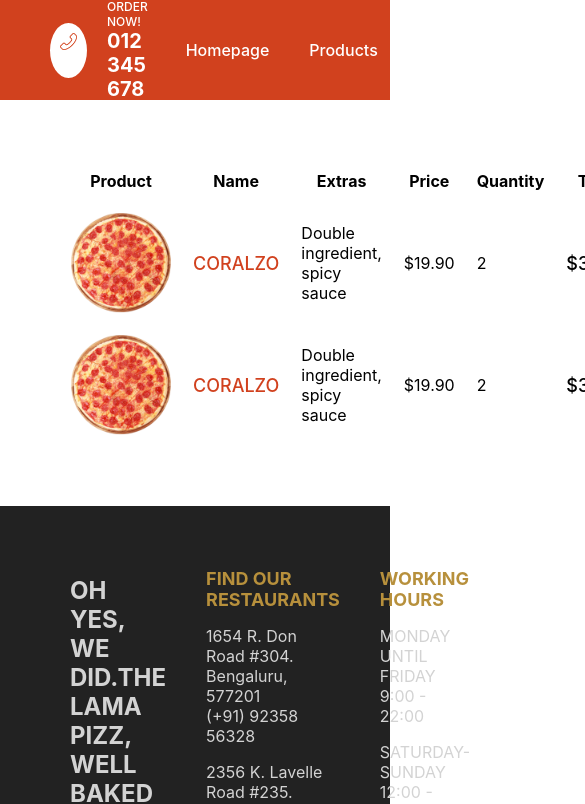
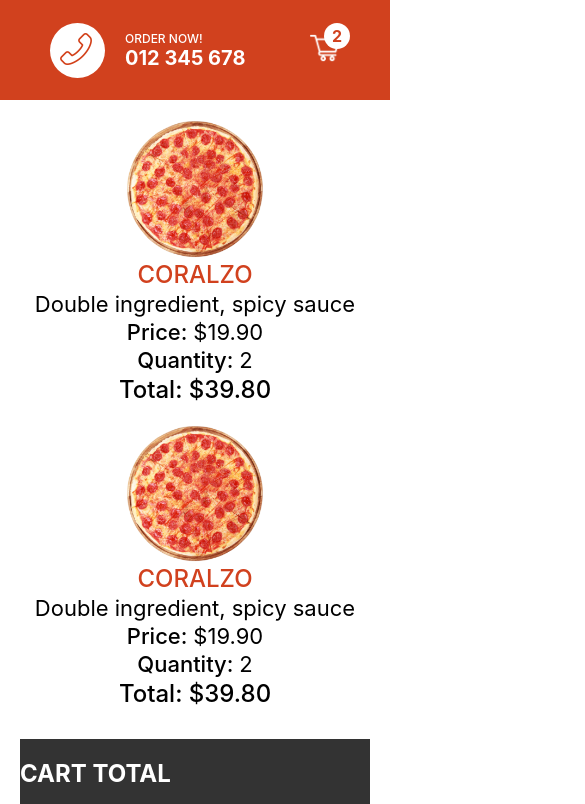
Before and after one commit to SandeepMS07/food-app, a Next.js app: page /Cart in a window 390 px wide. Shown: the top 804 px of the page, 585 px wide, since content can reach past the window. Built offline with nearby package versions, Linux system fonts and the light colour scheme.

Commit message:
responsive design using next.js

```diff
--- a/components/PizzaCard.jsx
+++ b/components/PizzaCard.jsx
@@ -5,7 +5,7 @@
 const PizzaCard = () => {
   return (
     <div className={styles.container}>
-      <Image src="/img/pizza.png" alt="" width="500" height="500" />
+      <Image src="/img/pizza.png" alt="" width="300" height="300" />
       <h1 className={styles.title}>FIORI DI ZUCCA</h1>
       <span className={styles.price}>$19.90</span>
       <p className={styles.desc}>
--- a/pages/Cart.jsx
+++ b/pages/Cart.jsx
@@ -8,7 +8,8 @@
     <div className={styles.container}>
       <div className={styles.left}>
         <table className={styles.table}>
-          <tr className={styles.tr}>
+          <tbody>
+            <tr className={styles.trTitle}>
               <th>Product</th>
               <th>Name</th>
               <th>Extras</th>
@@ -16,7 +17,7 @@
               <th>Quantity</th>
               <th>Total</th>
             </tr>
-          <tr>
+            <tr className={styles.tr}>
               <td>
                 <div className={styles.imgContainer}>
                   <Image
@@ -45,7 +46,7 @@
                 <span className={styles.total}>$39.80</span>
               </td>
             </tr>
-          <tr>
+            <tr className={styles.tr}>
               <td>
                 <div className={styles.imgContainer}>
                   <Image
@@ -74,7 +75,7 @@
                 <span className={styles.total}>$39.80</span>
               </td>
             </tr>
-
+          </tbody>
         </table>
       </div>
 
--- a/styles/Cart.module.css
+++ b/styles/Cart.module.css
@@ -8,6 +8,8 @@
 }
 .right {
   flex: 1;
+  /* margin-top: 20px;
+  margin-right: 20px; */
 }
 
 .imgContainer {
@@ -24,28 +26,83 @@
   color: #d1411e;
   font-size: 18px;
 }
-.total{
+.total {
   font-weight: 500;
   font-size: 18px;
 }
-.wrapper{
+.wrapper {
   width: 90%;
   max-height: 300px;
   background-color: #333;
-    padding: 50px;
-    padding-top: 10px;
+  padding: 37px;
+  margin-top: 10px;
   display: flex;
   flex-direction: column;
   justify-content: space-between;
   color: white;
 }
-.totalTextTitle{
+.totalTextTitle {
   margin-right: 10px;
 }
-.button{
+.button {
   height: 30px;
   color: #d1411e;
   font-weight: bold;
   cursor: pointer;
   margin-top: 20px;
 }
+
+@media screen and (max-width: 480px) {
+  .container {
+    flex-direction: column;
+    padding: 20px;
+  }
+
+  .table {
+    display: flex;
+    flex-direction: column;
+    align-items: center;
+    justify-content: center;
+  }
+
+  .trTitle {
+    display: none;
+  }
+
+  .tr {
+    display: flex;
+    flex-direction: column;
+    align-items: center;
+    justify-content: center;
+    margin-bottom: 20px;
+  }
+  .imgContainer {
+    width: 35vw;
+    height: 35vw;
+  }
+  .name,
+  .total {
+    font-size: 24px;
+  }
+  .extras,
+  .price,
+  .quantity {
+    font-size: 22px;
+  }
+  .price::before {
+    content: "Price: ";
+    font-weight: 500;
+  }
+  .quantity::before {
+    content: "Quantity: ";
+    font-weight: 500;
+  }
+  .total::before {
+    content: "Total: ";
+    font-weight: 500;
+  }
+  .wrapper {
+    padding: 0px;
+    width: 100%;
+  }
+}
--- a/styles/Featured.module.css
+++ b/styles/Featured.module.css
@@ -2,6 +2,7 @@
     height: calc(100vh - 100px);
     background-color: #d1411e;
     overflow: hidden;
+    position: relative;
 }
 .arrowContainer{
    position: absolute;
@@ -26,3 +27,9 @@
     height: 100%;
     position: relative;
 }
+
+@media screen and (max-width: 480px) {
+    .container{
+        height: 50vh;
+    }
+}
--- a/styles/Footer.module.css
+++ b/styles/Footer.module.css
@@ -1,30 +1,49 @@
-.container{
+.container {
   height: calc(100vh - 100px);
   background-color: #222;
   display: flex;
 }
-.item{
+.item {
   flex: 1;
   position: relative;
   display: flex;
 }
-.item:last-child{
-    flex:2;
+.item:last-child {
+  flex: 2;
   padding: 50px;
   justify-content: space-between;
 }
-.card{
+.card {
   flex: 1;
   padding: 0 20px;
 }
-.title{
+.motto {
+  color: rgb(211, 211, 211);
+}
+.title {
   font-size: 18px;
   color: #b7903c;
 }
 
-.text{
+.text {
   color: lightgray;
 }
-.motto{
-    color: rgb(211, 211, 211);
+
+@media screen and (max-width: 480px) {
+  .container {
+    height: auto;
+    text-align: center;
   }
+  .item:first-child {
+    display: none;
+  }
+  .item {
+    flex-direction: column;
+  }
+  .title {
+    font-size: 30px;
+  }
+  .text {
+    font-size: 18px;
+  }
+}
--- a/styles/Navbar.module.css
+++ b/styles/Navbar.module.css
@@ -74,3 +74,13 @@
   font-weight: bold;
   color: #d1411e;
 }
+
+@media screen and (max-width: 480px) {
+  .item:nth-child(2) {
+    display: none;
+  }
+
+  .item:nth-child(1) {
+    flex: 3;
+  }
+}
--- /dev/null
+++ b/styles/Orders.module.css
@@ -0,0 +1,126 @@
+.container {
+  padding: 50px;
+  display: flex;
+}
+
+.left {
+  flex: 2;
+}
+
+.table {
+  width: 100%;
+  text-align: left;
+  margin-bottom: 50px;
+}
+
+.row:last-child {
+  width: 80%;
+  display: flex;
+  justify-content: space-between;
+}
+
+.done {
+  display: flex;
+  flex-direction: column;
+  align-items: center;
+}
+.inProgress {
+  display: flex;
+  flex-direction: column;
+  align-items: center;
+  animation: inProgress 1s ease infinite alternate;
+}
+@keyframes inProgress {
+  from {
+    opacity: 0;
+  }
+  to {
+    opacity: 1;
+  }
+}
+
+.undone {
+  display: flex;
+  flex-direction: column;
+  align-items: center;
+  opacity: 0.3;
+}
+
+.undone .checkedIcon,
+.inProgress .checkedIcon {
+  display: none;
+}
+
+.right {
+  flex: 1;
+}
+.wrapper {
+  width: 90%;
+  max-height: 300px;
+  background-color: #333;
+  padding: 37px;
+  margin-top: 10px;
+  display: flex;
+  flex-direction: column;
+  justify-content: space-between;
+  color: white;
+}
+.totalTextTitle {
+  margin-right: 10px;
+}
+.button {
+  background-color: white;
+  height: 30px;
+  color: teal;
+  font-weight: bold;
+  margin-top: 20px;
+  cursor: not-allowed;
+}
+
+@media screen and (max-width: 480px) {
+  .container {
+    flex-direction: column;
+  }
+  .trTitle {
+    display: none;
+  }
+  .tr {
+    display: flex;
+    flex-direction: column;
+    align-items: center;
+    justify-content: center;
+    font-size: 20px;
+  }
+  .id::before {
+    content: "Order ID: ";
+    font-weight: 500;
+  }
+  .name::before {
+    content: "Customer: ";
+    font-weight: 500;
+  }
+  .address::before {
+    content: "Address: ";
+    font-weight: 500;
+  }
+  .total::before {
+    content: "Total: ";
+    font-weight: 500;
+  }
+  .row:last-child{
+    width: 100%;
+    flex-direction: column;
+    align-items: center;
+    justify-content: center;
+  }
+
+  .done,.undone,.inProgress{
+    margin-bottom: 20px;
+  }
+  .wrapper {
+    padding: 9px;
+    width: 100%;
+    /* align-items: center; */
+    /* justify-content: center; */
+  }
+}
--- a/styles/PizzaCard.module.css
+++ b/styles/PizzaCard.module.css
@@ -1,5 +1,5 @@
 .container{
-    width: 22%;
+    width: 19%;
     padding: 10px;
     display: flex;
     flex-direction: column;
@@ -24,3 +24,17 @@
     text-align: center;
     color: #777;
 }
+
+
+@media screen and (max-width: 480px) {
+    .container{
+        width: 100%;
+    }
+    .title{
+        font-size: 30px;
+    }
+    .price,
+     .desc {
+        font-size: 24px;
+    }
+}
--- a/styles/PizzaList.module.css
+++ b/styles/PizzaList.module.css
@@ -18,3 +18,13 @@
   justify-content: center;
   flex-wrap: wrap;
 }
+
+@media screen and (max-width: 480px) {
+    .title{
+      text-align: center;
+    }
+    .desc{
+      width: 90%;
+      text-align: center;
+    }
+}
--- a/styles/Product.module.css
+++ b/styles/Product.module.css
@@ -62,23 +62,22 @@
   display: flex;
   margin-bottom: 30px;
 }
-.option{
+.option {
   display: flex;
   align-items: center;
   margin-right: 10px;
   font-size: 14px;
   font-weight: 500;
 }
-.checkbox{
+.checkbox {
   width: 20px;
   height: 20px;
 }
-.quantity
-{
+.quantity {
   width: 50px;
   height: 30px;
 }
-.button{
+.button {
   height: 35px;
   margin-left: 10px;
   background-color: #d1411e;
@@ -87,3 +86,49 @@
   font-weight: 500;
   cursor: pointer;
 }
+
+@media screen and (max-width: 480px) {
+  .container {
+    height: auto;
+    text-align: center;
+    flex-direction: column;
+    margin-top: 20px;
+    margin-bottom: 20px;
+  }
+
+  .imgContainer {
+    width: 70vw;
+    height: 70vw;
+  }
+
+  .title {
+    margin: 5px;
+  }
+
+  .sizes {
+    width: 83%;
+    padding: 0px 20px;
+  }
+
+  .ingredients {
+    flex-direction: column;
+  }
+  .option {
+    margin: 10px;
+    font-size: 18px;
+  }
+
+  .checkbox {
+    width: 25px;
+    height: 25px;
+  }
+
+  .quantity {
+    height: 20px;
+    padding: 10px 20px;
+  }
+  .button {
+    height: 44px;
+    padding: 10px 20px;
+  }
+}
```
Also changed, not shown: pages/orders/[id].jsx (added, +118 -0 lines). Lines whose indentation alone changed are shown as unchanged.
